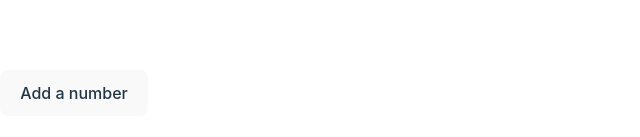
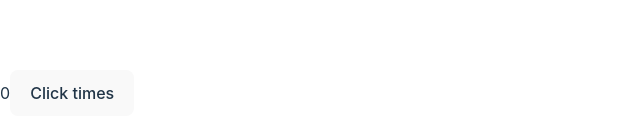
Before and after one commit to dharylovey/React-hooks-practice, a React (Vite) app: page / in a window 1280 px wide. Shown: the part 307-444 px from the top of the page, without its empty margins (0-640 px from the left). Built offline with nearby package versions, Linux system fonts and the light colour scheme.

Commit message:
useEffect hook 1st

```diff
--- a/src/App.jsx
+++ b/src/App.jsx
@@ -1,12 +1,15 @@
-import HooksArray from "./HooksArray"
+// import HooksArray from "./HooksArray"
 // import HooksObject from "./HooksObject"
+
+import UseEffectHooks from "./UseEffectHooks"
 
 
 const App = () => {
   return (
     <div className="flex items-center justify-center">
       {/* <HooksObject /> */}
-      <HooksArray />
+      {/* <HooksArray /> */}
+      <UseEffectHooks />
     </div>
   )
 }
--- /dev/null
+++ b/src/UseEffectHooks.jsx
@@ -0,0 +1,20 @@
+import {useState, useEffect} from 'react'
+
+const UseEffectHooks = () => {
+    const [count, setCount] = useState(0)
+    const [name, setName] = useState('')
+
+    useEffect(()=>{
+        console.log('before click')
+        document.title = `${count} times`
+    },[count])
+  return (
+    <div>
+        {count}
+        <button onClick={() => setCount(prevCount => prevCount + 1)}>Click times</button>
+        <input type="text" value={name} onChange={e => setName(e.target.value)} />
+    </div>
+  )
+}
+
+export default UseEffectHooks
```
